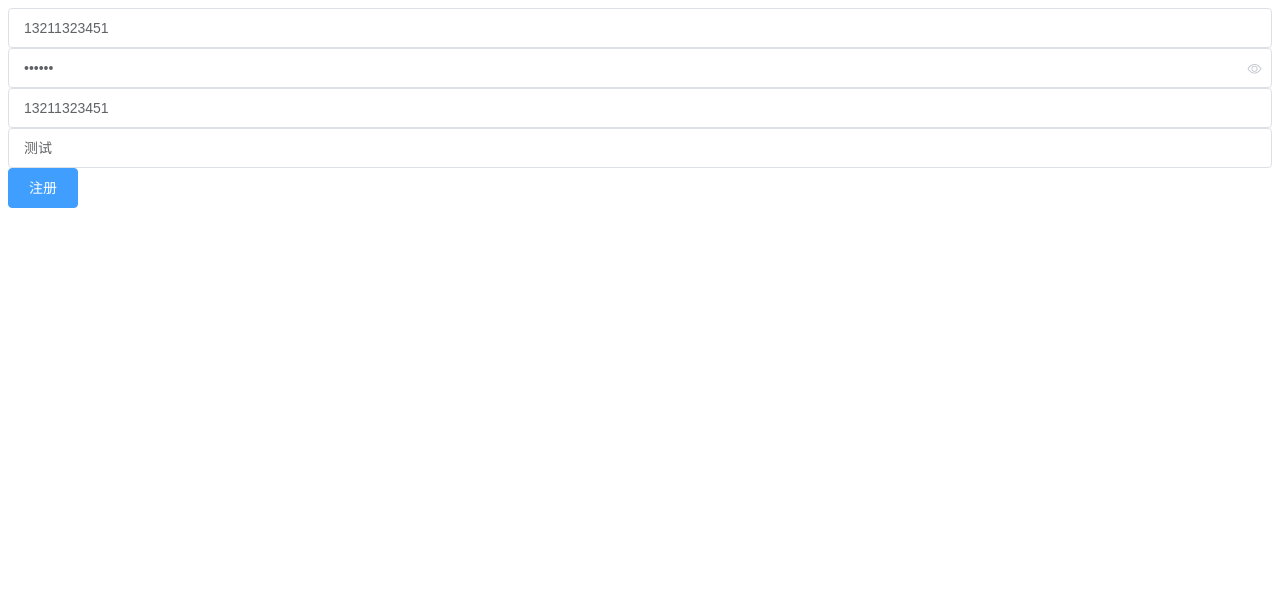
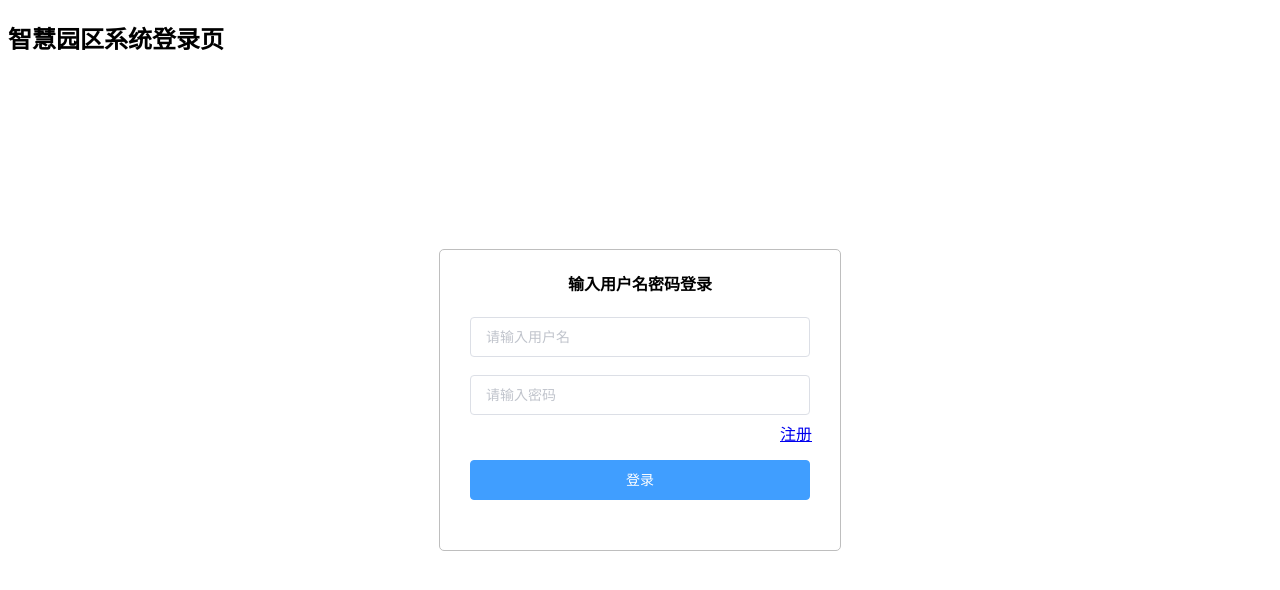
Before and after one commit to AgMonk/hexi-front, a Vue app: page / in a window 1280 px wide. Shown: the top 590 px of the page. Built offline with nearby package versions, Linux system fonts and the light colour scheme.

Commit message:
npm可用

```diff
--- a/src/views/centre/centre.vue
+++ b/src/views/centre/centre.vue
@@ -1,14 +1,14 @@
 <template>
 <div>
-  <user-reg />
+  <user-login />
 </div>
 </template>
 
 <script>
-import UserReg from "../temporary/UserReg";
+import UserLogin from '../temporary/UserLogin'
 export default {
   components: {
-    UserReg,
+    UserLogin,
   }
 }
 </script>
--- a/src/views/temporary/UserLogin.vue
+++ b/src/views/temporary/UserLogin.vue
@@ -1,9 +1,14 @@
 <template>
 <div>
-<!--登录-->
-  <el-input v-model="username" placeholder="请输入用户名"></el-input>
+  <h2>智慧园区系统登录页</h2>
+  <div class="login-box">
+  <h4>输入用户名密码登录</h4>
+  <el-input v-model="username" placeholder="请输入用户名" id="input"></el-input>
+  <br /><br />
   <el-input placeholder="请输入密码" v-model="password" show-password></el-input>
-  <el-button @click="Login" type="primary">注册</el-button>
+  <el-button @click="Login" type="primary" >登录</el-button>
+  <a href="#">注册</a>
+  </div>
 </div>
 </template>
 <script>
@@ -27,5 +32,28 @@ export default {
 </script>
 
 <style scoped>
+.login-box {
+  height: 300px;
+  width: 400px;
+  background: #ffffff;
+  position: absolute;
+  left: 50%;
+  top: 50%;
+  transform: translate(-50%,-50%);
+  border-radius: 5px;
+  border: #bebebe 1px solid;
+}
+.el-button, .el-input {
+  position: relative;
+  left: 7.5%;
+  width: 340px;
+}
+.el-button {
+  position: relative;
+  top: 15%;
+}
+h4 {
+  text-align: center;
+}
 
 </style>
```
Also changed, not shown: src/views/Permission/AddUserSave.vue (added, +21 -0 lines), src/views/temporary/UserAvailable.vue (added, +21 -0 lines), 1 other file (tests, documents, lock files or other folders).
